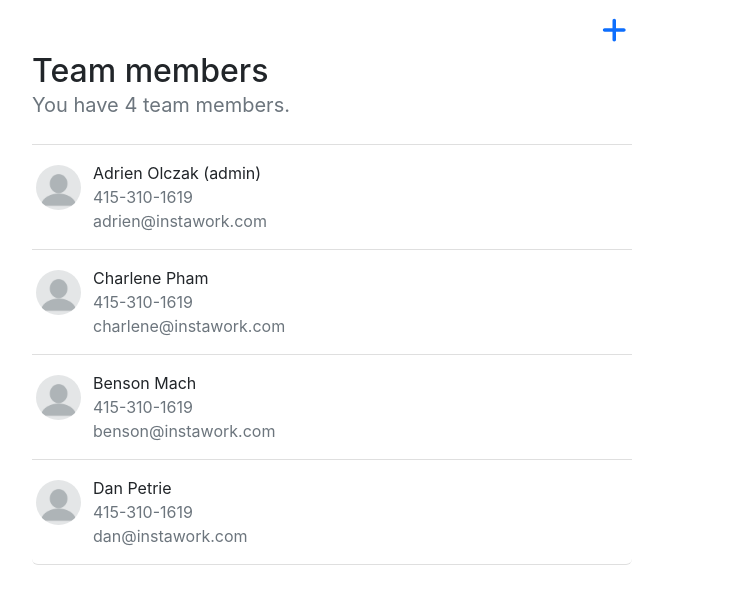
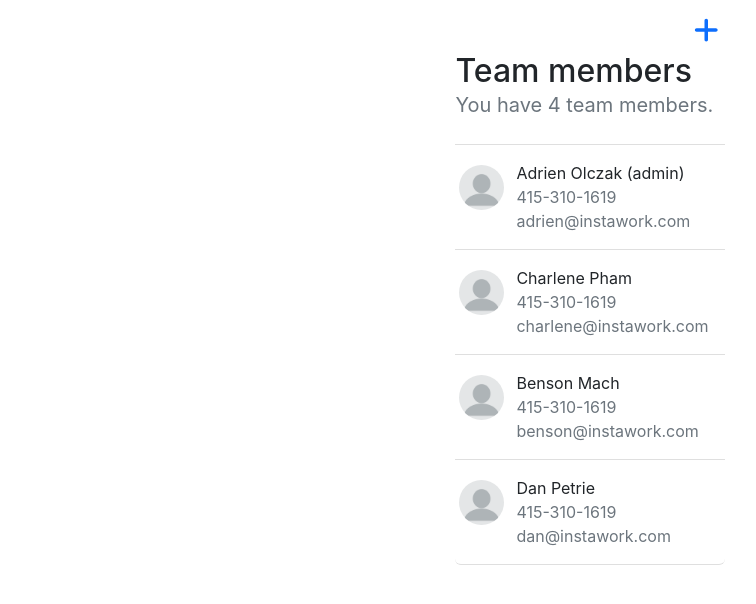
Before and after one commit to ehhaines/frontend-sample, a React (Create React App) app: page / in a window 1280 px wide. Shown: the top 604 px of the page, without its empty margins (50-806 px from the left). Built offline with nearby package versions, Linux system fonts and the light colour scheme; the HTML template or start-up script is replaced by a standard one.

Commit message:
Center components on screen

```diff
--- a/src/App.js
+++ b/src/App.js
@@ -14,7 +14,10 @@ function App() {
   return (
     <Provider store={store}>
       <BrowserRouter>
-        <div className="App container mt-2">
+        <div className="App container mt-2" style={{display: "flex",
+        flexFlow: "row nowrap",
+        justifyContent: "center",
+        alignItems: "center",}}>
           <Routes>
             <Route index element={<ListComponent/>}/>
             <Route path="/add" element={<AddComponent/>}/>
```
